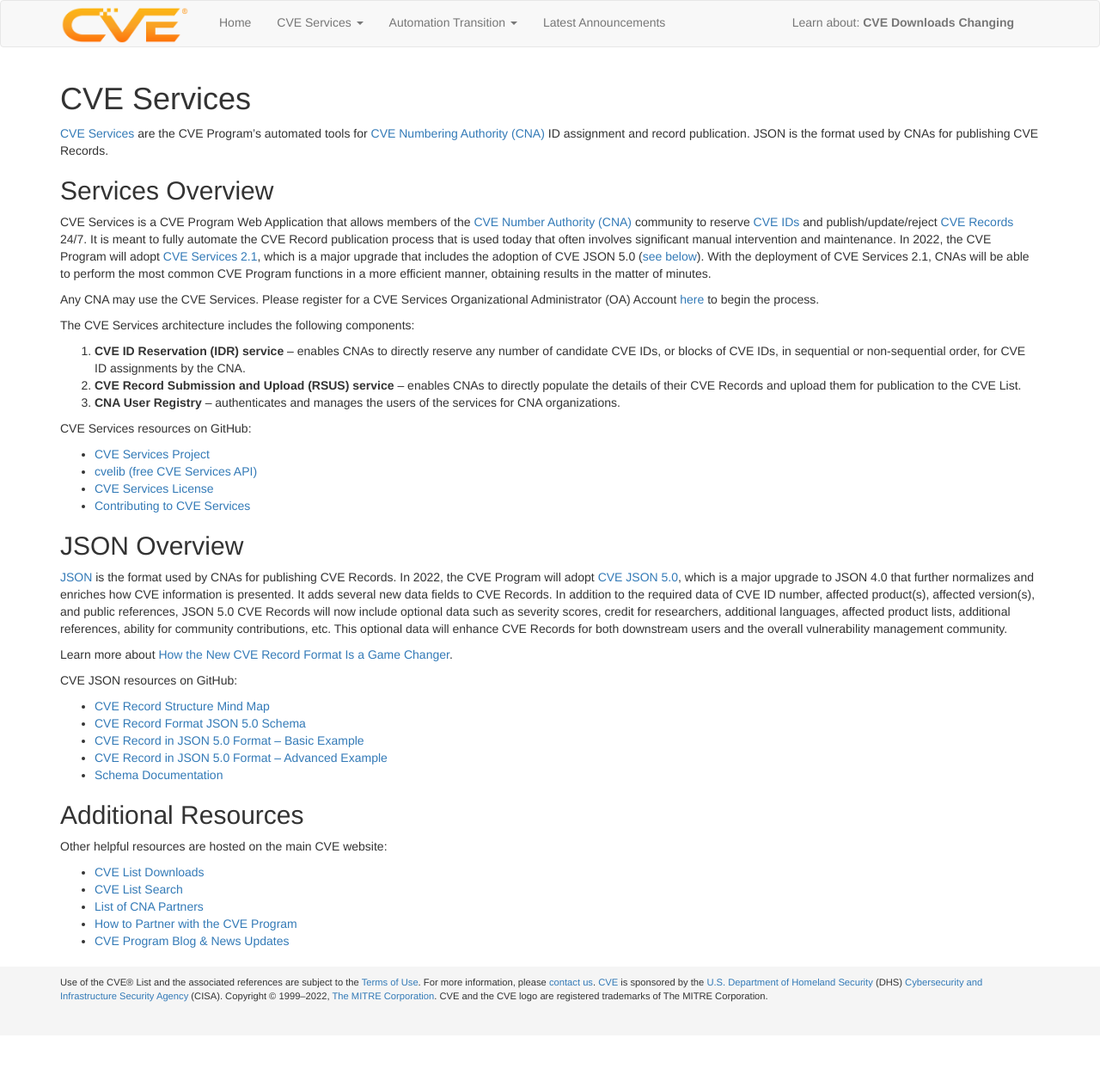
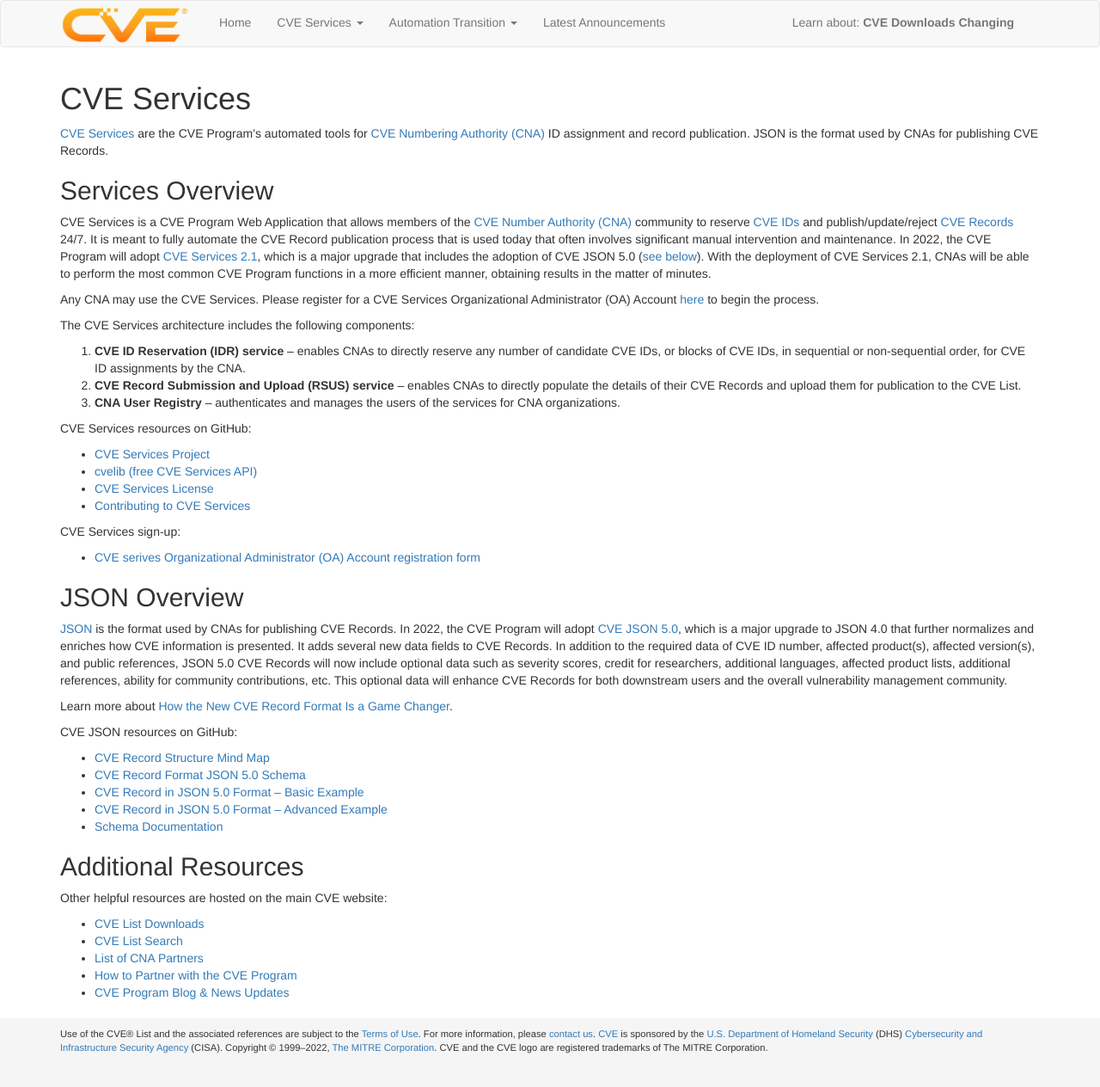
Before and after one commit to CVEProject/cveproject.github.io, a Jekyll site: the page built from automation-cve-services.md, in a window 1280 px wide. Shown: the whole page at 86% size. Built offline with Jekyll 4.4.1, drawn with Linux system fonts in a browser that asks for light colours; nearby versions of some CDN libraries; before the commit the page ends 1204 px from its top, so only the background shows below that.

Commit message:
Update automation-cve-services.md

```diff
--- a/automation-cve-services.md
+++ b/automation-cve-services.md
@@ -26,6 +26,10 @@ CVE Services resources on GitHub:
 * [CVE Services License](https://github.com/CVEProject/cve-services/blob/dev/LICENSE)
 * [Contributing to CVE Services](https://github.com/CVEProject/cve-services/blob/dev/CONTRIBUTING.md)
 
+CVE Services sign-up:
+
+* [CVE serives Organizational Administrator (OA) Account registration form]((https://forms.monday.com/forms/03132d0646401f5d10d06c60e25444a1?r=use1))
+
 ## JSON Overview
 
 [JSON](https://json-schema.org/) is the format used by CNAs for publishing CVE Records. In 2022, the CVE Program will adopt [CVE JSON 5.0](https://github.com/CVEProject/cve-schema/blob/master/schema/v5.0/CVE_JSON_5.0_schema.json), which is a major upgrade to JSON 4.0 that further normalizes and enriches how CVE information is presented. It adds several new data fields to CVE Records. In addition to the required data of CVE ID number, affected product(s), affected version(s), and public references, JSON 5.0 CVE Records will now include optional data such as severity scores, credit for researchers, additional languages, affected product lists, additional references, ability for community contributions, etc. This optional data will enhance CVE Records for both downstream users and the overall vulnerability management community.
```
